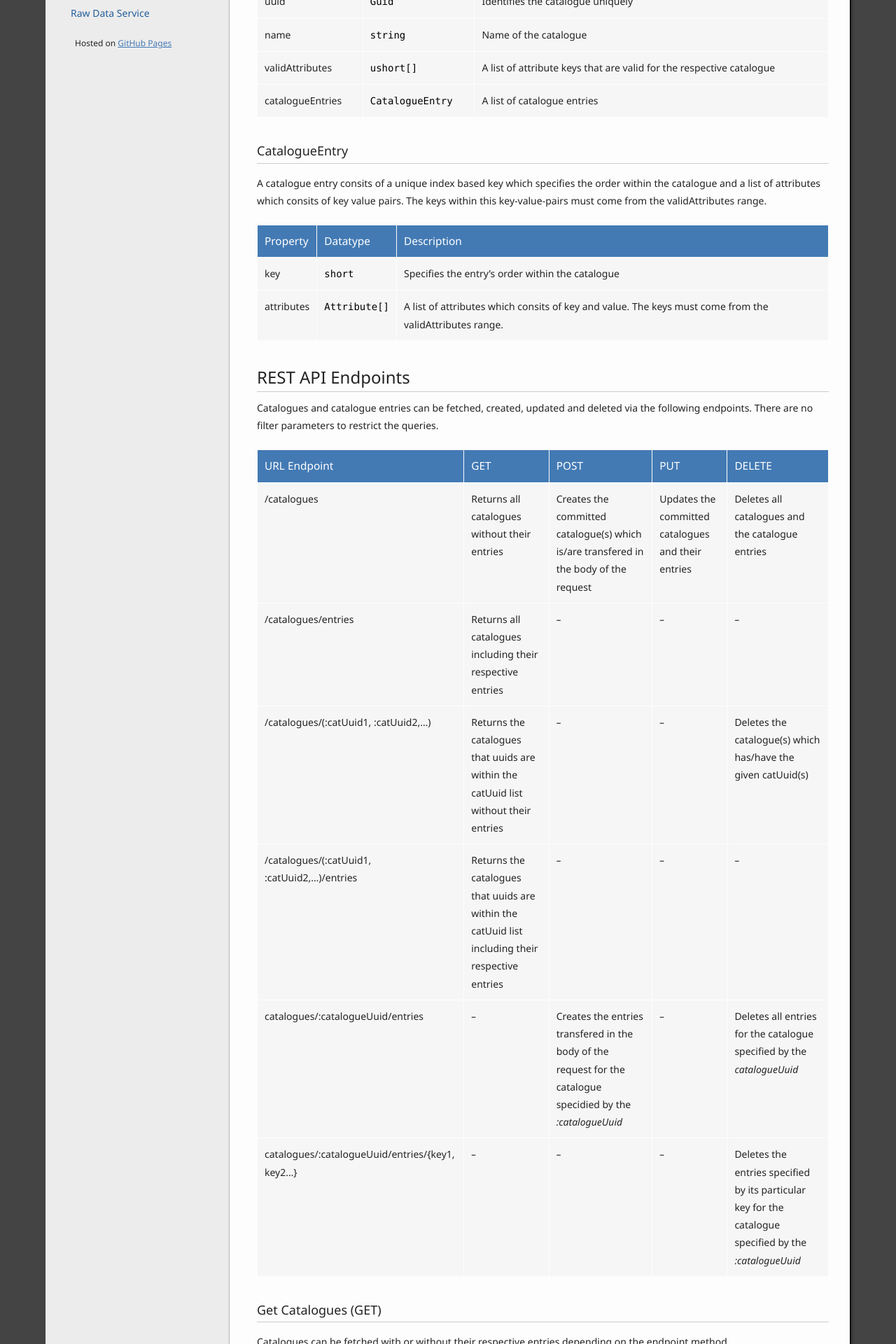
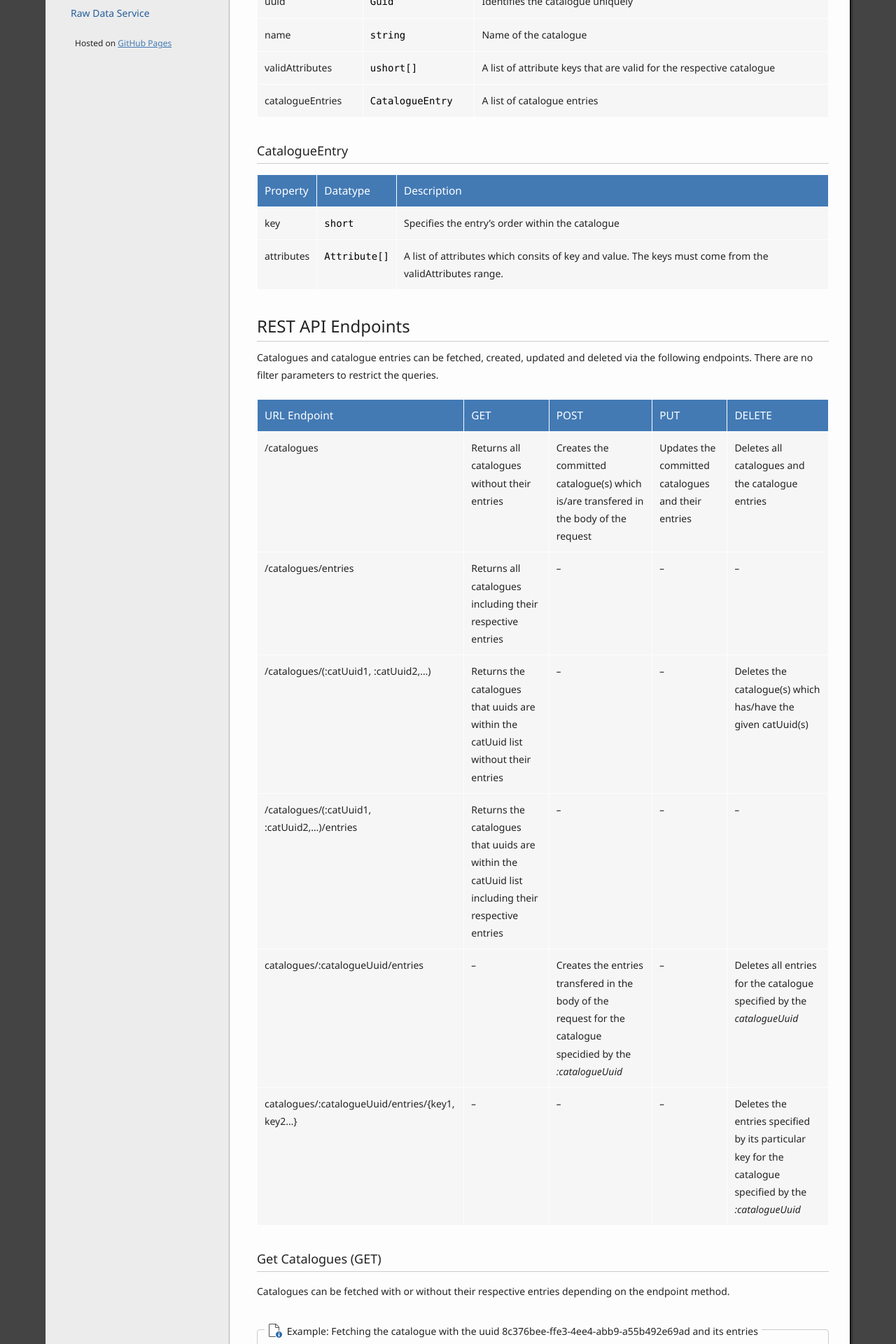
Before and after one commit to ZEISS-PiWeb/PiWeb-Api, a Jekyll site: the page built from _pages/023-catalogues.md, in a window 1280 px wide. Shown: the part 497-2417 px from the top of the page at 70% size. Built offline with Jekyll 4.4.1, drawn with Linux system fonts in a browser that asks for light colours; some of the changed text lies outside the part shown.

Commit message:
Update 023-catalogues.md

````diff
--- a/_pages/023-catalogues.md
+++ b/_pages/023-catalogues.md
@@ -26,8 +26,6 @@
 catalogueEntries | ```CatalogueEntry``` | A list of catalogue entries
 
 ### CatalogueEntry
-
-A catalogue entry consits of a unique index based key which specifies the order within the catalogue and a list of attributes which consits of key value pairs. The keys within this key-value-pairs must come from the validAttributes range.
 
 Property         | Datatype             | Description
 -----------------|----------------------|------------------------
````
